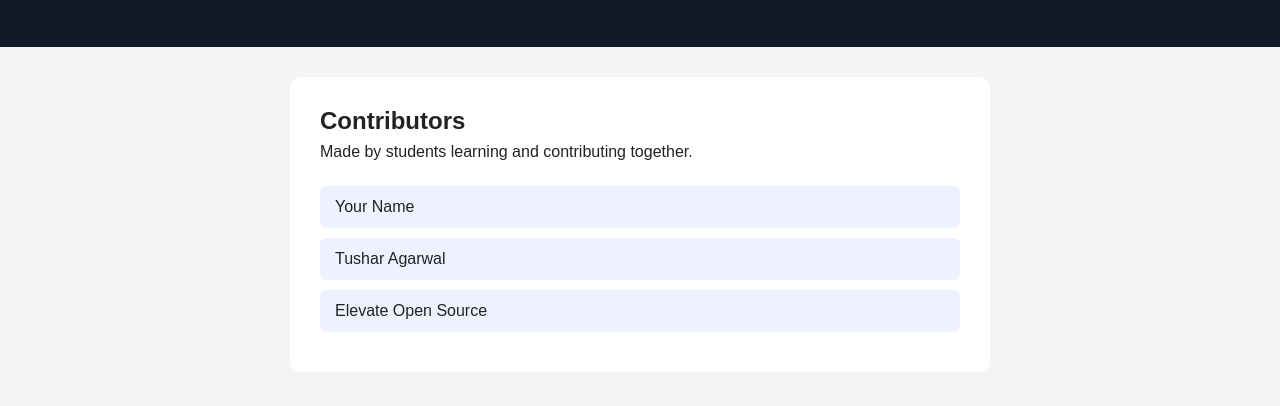
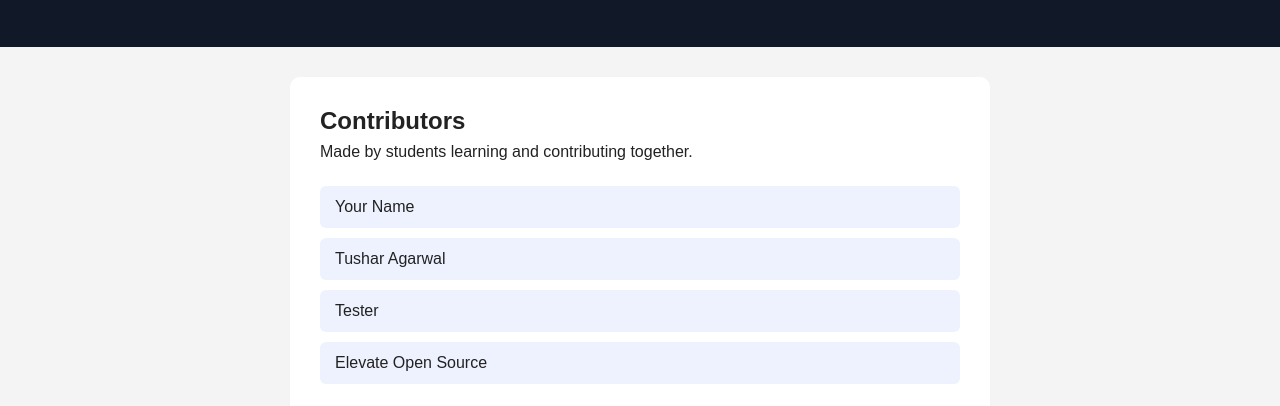
Before and after one commit to tushar-313/Open_source_hub, a plain HTML site: page index.html in a window 1280 px wide. Shown: the part 118-524 px from the top of the page. Drawn offline with Linux system fonts and the light colour scheme.

Commit message:
added test

```diff
--- a/index.html
+++ b/index.html
@@ -22,6 +22,7 @@
         <!-- COPY THIS BLOCK AND CHANGE THE NAME -->
         <div class="contributor">Your Name</div>
          <div class="contributor">Tushar Agarwal</div>
+         <div class="contributor">Tester</div>
         <div class="contributor">Elevate Open Source </div>
       </div>
     </section>
```
